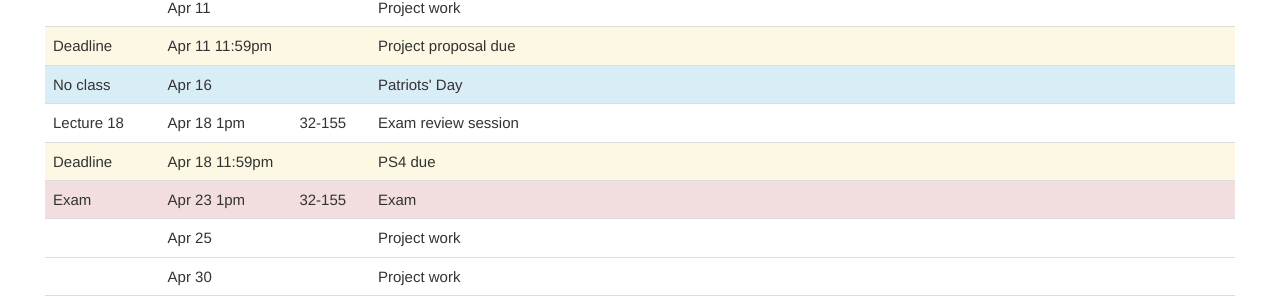
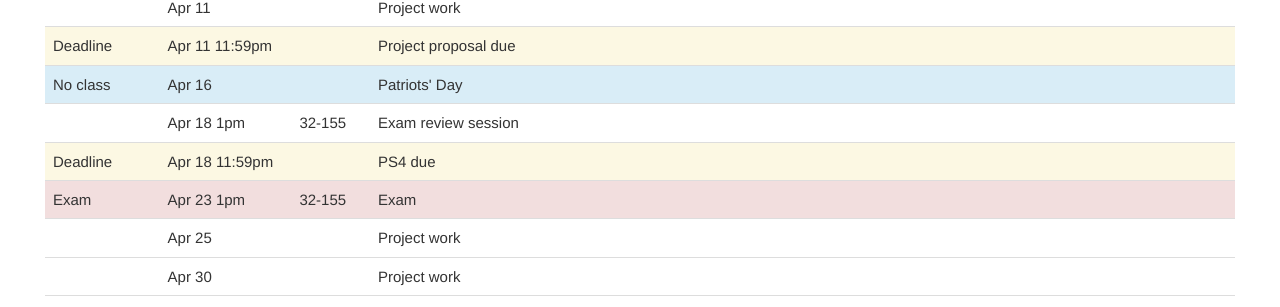
Before and after one commit to mit6874/mit6874.github.io, a Jekyll site: the page built from index.html, in a window 1280 px wide and 900 px high, scrolled down 2777 px. Shown: the part 146-453 px from the top of the window. Built offline with Jekyll 4.4.1, drawn with Linux system fonts in a browser that asks for light colours; nearby versions of some CDN libraries.

Commit message:
Update exam review session

```diff
--- a/index.html
+++ b/index.html
@@ -408,7 +408,7 @@ layout: default
             <td></td>
         </tr>
         <tr>
-            <td>Lecture 18</td>
+            <td></td>
             <td>Apr 18 1pm</td>
             <td>32-155</td>
             <td>Exam review session</td>
```
